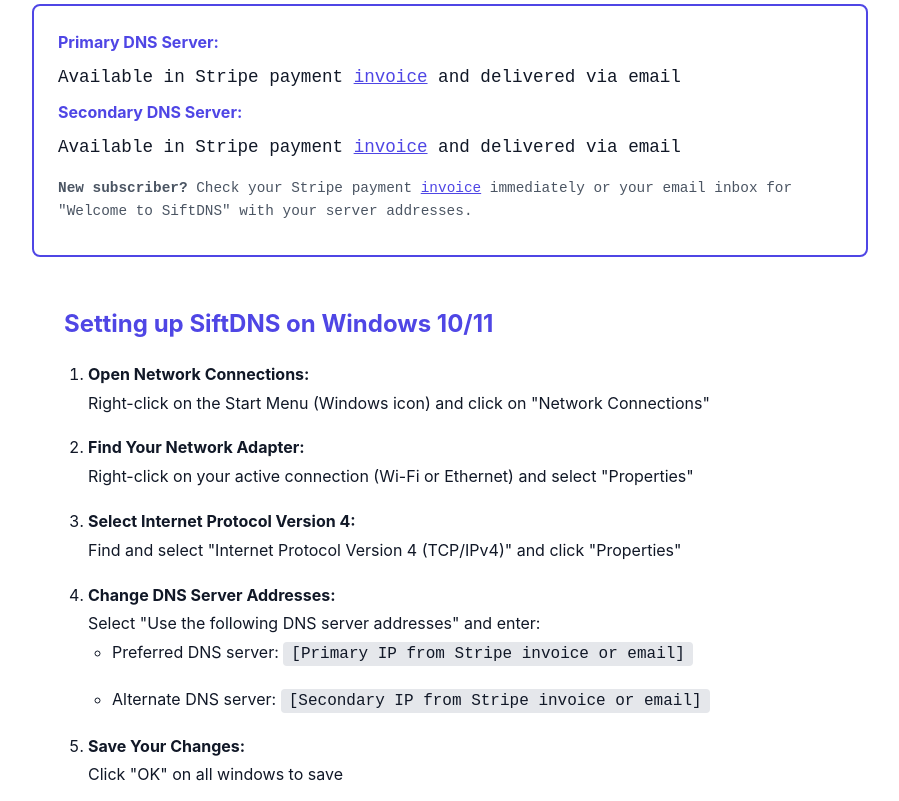
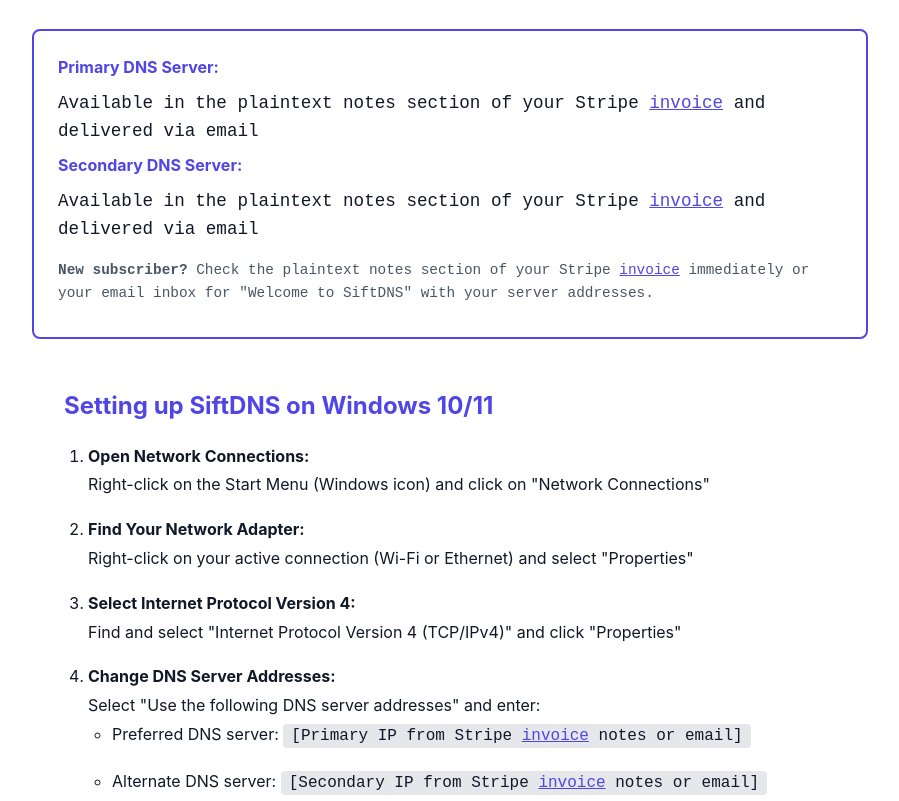
Before and after one commit to SiftDNS/siftDNS_web, a plain HTML site: page setup.html in a window 1280 px wide. Shown: the part 942-1743 px from the top of the page, without its empty margins (190-1089 px from the left). Drawn offline with Linux system fonts and the light colour scheme.

Commit message:
added clarity to invoice location

```diff
--- a/setup.html
+++ b/setup.html
@@ -269,7 +269,7 @@
         <h1>Setup SiftDNS in 2 Minutes</h1>
         <p>Choose your device below for step-by-step instructions. No technical skills required!</p>
         <p style="margin-top: 1rem; font-size: 1rem; opacity: 0.8;">
-            <strong>New subscriber?</strong> Your DNS server addresses are available immediately in your Stripe payment <a href="https://billing.stripe.com/p/login/4gMdR845R7eLcMNdAXcQU00" target="_blank" style="color: white; text-decoration: underline;">invoice</a> and will also be sent via email.
+            <strong>New subscriber?</strong> Your DNS server addresses are available immediately in the plaintext notes section of your Stripe <a href="https://billing.stripe.com/p/login/4gMdR845R7eLcMNdAXcQU00" style="color: rgba(255,255,255,0.9); text-decoration: underline;">invoice</a> and will also be sent via email.
         </p>
     </section>
 
@@ -303,22 +303,22 @@
 
         <div class="important-note">
             <strong>📧 Your DNS Server Addresses:</strong>
-            After completing your Stripe payment, your exclusive SiftDNS server addresses are available immediately in your Stripe payment <a href="https://billing.stripe.com/p/login/4gMdR845R7eLcMNdAXcQU00" target="_blank" style="color: white; text-decoration: underline;">invoice</a> and will also be emailed to you shortly. Keep both handy during setup!
+            After completing your Stripe payment, your exclusive SiftDNS server addresses are available immediately in the plaintext notes section of your Stripe <a href="https://billing.stripe.com/p/login/4gMdR845R7eLcMNdAXcQU00" style="color: white; text-decoration: underline;">invoice</a> and will also be emailed to you shortly. Keep both handy during setup!
         </div>
 
         <div class="dns-servers">
             <h4>Primary DNS Server:</h4>
-            <p>Available in Stripe payment <a href="https://billing.stripe.com/p/login/4gMdR845R7eLcMNdAXcQU00" target="_blank" style="color: var(--primary); text-decoration: underline;">invoice</a> and delivered via email</p>
+            <p>Available in the plaintext notes section of your Stripe <a href="https://billing.stripe.com/p/login/4gMdR845R7eLcMNdAXcQU00" style="color: var(--primary); text-decoration: underline;">invoice</a> and delivered via email</p>
             <h4>Secondary DNS Server:</h4>
-            <p>Available in Stripe payment <a href="https://billing.stripe.com/p/login/4gMdR845R7eLcMNdAXcQU00" target="_blank" style="color: var(--primary); text-decoration: underline;">invoice</a> and delivered via email</p>
+            <p>Available in the plaintext notes section of your Stripe <a href="https://billing.stripe.com/p/login/4gMdR845R7eLcMNdAXcQU00" style="color: var(--primary); text-decoration: underline;">invoice</a> and delivered via email</p>
             <p style="font-size: 0.9rem; margin-top: 1rem; color: var(--gray-600);">
-                <strong>New subscriber?</strong> Check your Stripe payment <a href="https://billing.stripe.com/p/login/4gMdR845R7eLcMNdAXcQU00" target="_blank" style="color: var(--primary); text-decoration: underline;">invoice</a> immediately or your email inbox for "Welcome to SiftDNS" with your server addresses.
+                <strong>New subscriber?</strong> Check the plaintext notes section of your Stripe <a href="https://billing.stripe.com/p/login/4gMdR845R7eLcMNdAXcQU00" style="color: var(--primary); text-decoration: underline;">invoice</a> immediately or your email inbox for "Welcome to SiftDNS" with your server addresses.
             </p>
         </div>
 
         <div id="success-message" class="important-note" style="background: var(--accent); display: none;">
             <strong>🎉 Welcome to SiftDNS!</strong>
-            Your subscription is active. Your exclusive DNS server addresses are in your Stripe payment <a href="https://billing.stripe.com/p/login/4gMdR845R7eLcMNdAXcQU00" target="_blank" style="color: white; text-decoration: underline;">invoice</a> and will also be emailed to you. Follow the setup instructions below. Your first month is free!
+            Your subscription is active. Your exclusive DNS server addresses are in the plaintext notes section of your Stripe <a href="https://billing.stripe.com/p/login/4gMdR845R7eLcMNdAXcQU00" style="color: white; text-decoration: underline;">invoice</a> and will also be emailed to you. Follow the setup instructions below. Your first month is free!
         </div>
 
         <div class="setup-section active" id="windows-setup">
@@ -341,8 +341,8 @@
                         <strong>Change DNS Server Addresses:</strong><br>
                         Select "Use the following DNS server addresses" and enter:
                         <ul>
-                            <li>Preferred DNS server: <code>[Primary IP from Stripe invoice or email]</code></li>
-                            <li>Alternate DNS server: <code>[Secondary IP from Stripe invoice or email]</code></li>
+                            <li>Preferred DNS server: <code>[Primary IP from Stripe <a href="https://billing.stripe.com/p/login/4gMdR845R7eLcMNdAXcQU00" style="color: var(--primary); text-decoration: underline;">invoice</a> notes or email]</code></li>
+                            <li>Alternate DNS server: <code>[Secondary IP from Stripe <a href="https://billing.stripe.com/p/login/4gMdR845R7eLcMNdAXcQU00" style="color: var(--primary); text-decoration: underline;">invoice</a> notes or email]</code></li>
                         </ul>
                     </li>
                     <li>
@@ -385,8 +385,8 @@
                         <strong>Add DNS Servers:</strong><br>
                         Click the "+" button and add:
                         <ul>
-                            <li><code>[Primary IP from Stripe invoice or email]</code></li>
-                            <li><code>[Secondary IP from Stripe invoice or email]</code></li>
+                            <li><code>[Primary IP from Stripe <a href="https://billing.stripe.com/p/login/4gMdR845R7eLcMNdAXcQU00" style="color: var(--primary); text-decoration: underline;">invoice</a> notes or email]</code></li>
+                            <li><code>[Secondary IP from Stripe <a href="https://billing.stripe.com/p/login/4gMdR845R7eLcMNdAXcQU00" style="color: var(--primary); text-decoration: underline;">invoice</a> notes or email]</code></li>
                         </ul>
                     </li>
                     <li>
@@ -431,8 +431,8 @@
                     </li>
                     <li>
                         <strong>Enter DNS Servers:</strong><br>
-                        In DNS 1: <code>[Primary IP from Stripe invoice or email]</code><br>
-                        In DNS 2: <code>[Secondary IP from Stripe invoice or email]</code>
+                        In DNS 1: <code>[Primary IP from Stripe <a href="https://billing.stripe.com/p/login/4gMdR845R7eLcMNdAXcQU00" style="color: var(--primary); text-decoration: underline;">invoice</a> notes or email]</code><br>
+                        In DNS 2: <code>[Secondary IP from Stripe <a href="https://billing.stripe.com/p/login/4gMdR845R7eLcMNdAXcQU00" style="color: var(--primary); text-decoration: underline;">invoice</a> notes or email]</code>
                     </li>
                     <li>
                         <strong>Save:</strong><br>
@@ -470,8 +470,8 @@
                         <strong>Add DNS Servers:</strong><br>
                         Tap "Add Server" and enter:
                         <ul>
-                            <li><code>[Primary IP from Stripe invoice or email]</code></li>
-                            <li><code>[Secondary IP from Stripe invoice or email]</code></li>
+                            <li><code>[Primary IP from Stripe <a href="https://billing.stripe.com/p/login/4gMdR845R7eLcMNdAXcQU00" style="color: var(--primary); text-decoration: underline;">invoice</a> notes or email]</code></li>
+                            <li><code>[Secondary IP from Stripe <a href="https://billing.stripe.com/p/login/4gMdR845R7eLcMNdAXcQU00" style="color: var(--primary); text-decoration: underline;">invoice</a> notes or email]</code></li>
                         </ul>
                         Remove any existing servers by tapping the red minus button
                     </li>
@@ -506,8 +506,8 @@
                         <strong>Enter SiftDNS Servers:</strong><br>
                         Replace existing DNS with:
                         <ul>
-                            <li>Primary DNS: <code>[Primary IP from Stripe invoice or email]</code></li>
-                            <li>Secondary DNS: <code>[Secondary IP from Stripe invoice or email]</code></li>
+                            <li>Primary DNS: <code>[Primary IP from Stripe <a href="https://billing.stripe.com/p/login/4gMdR845R7eLcMNdAXcQU00" style="color: var(--primary); text-decoration: underline;">invoice</a> notes or email]</code></li>
+                            <li>Secondary DNS: <code>[Secondary IP from Stripe <a href="https://billing.stripe.com/p/login/4gMdR845R7eLcMNdAXcQU00" style="color: var(--primary); text-decoration: underline;">invoice</a> notes or email]</code></li>
                         </ul>
                     </li>
                     <li>
@@ -525,7 +525,7 @@
                     <li><strong>Netgear Orbi:</strong> Orbi app → Settings → Internet Settings → DNS</li>
                     <li><strong>TP-Link Deco:</strong> Deco app → Advanced → IPv4 → DNS Server</li>
                 </ul>
-                <p style="margin-bottom: 1.5rem;">Look for "DNS", "Custom DNS", or "Advanced Network Settings" in your router's app, then enter your SiftDNS server addresses from your Stripe invoice or email.</p>
+                <p style="margin-bottom: 1.5rem;">Look for "DNS", "Custom DNS", or "Advanced Network Settings" in your router's app, then enter your SiftDNS server addresses from the plaintext notes section of your Stripe <a href="https://billing.stripe.com/p/login/4gMdR845R7eLcMNdAXcQU00" style="color: var(--primary); text-decoration: underline;">invoice</a> or email.</p>
 
                 <div class="important-note" style="margin-top: 2rem;">
                     <strong>✨ Pro Tip:</strong>
@@ -553,7 +553,7 @@
                     <li>Choose Wi-Fi or LAN Cable</li>
                     <li>Select "Custom"</li>
                     <li>For DNS Settings, choose "Manual"</li>
-                    <li>Enter Primary: <code>[Primary IP from Stripe invoice or email]</code> and Secondary: <code>[Secondary IP from Stripe invoice or email]</code></li>
+                    <li>Enter Primary: <code>[Primary IP from Stripe <a href="https://billing.stripe.com/p/login/4gMdR845R7eLcMNdAXcQU00" style="color: var(--primary); text-decoration: underline;">invoice</a> notes or email]</code> and Secondary: <code>[Secondary IP from Stripe <a href="https://billing.stripe.com/p/login/4gMdR845R7eLcMNdAXcQU00" style="color: var(--primary); text-decoration: underline;">invoice</a> notes or email]</code></li>
                 </ol>
 
                 <h4 style="color: var(--primary); margin: 2rem 0 1rem;">Xbox Setup:</h4>
@@ -561,7 +561,7 @@
                     <li>Press Xbox button → Settings → Network</li>
                     <li>Select "Network settings" → "Advanced settings"</li>
                     <li>Select "DNS settings" → "Manual"</li>
-                    <li>Enter Primary: <code>[Primary IP from Stripe invoice or email]</code> and Secondary: <code>[Secondary IP from Stripe invoice or email]</code></li>
+                    <li>Enter Primary: <code>[Primary IP from Stripe <a href="https://billing.stripe.com/p/login/4gMdR845R7eLcMNdAXcQU00" style="color: var(--primary); text-decoration: underline;">invoice</a> notes or email]</code> and Secondary: <code>[Secondary IP from Stripe <a href="https://billing.stripe.com/p/login/4gMdR845R7eLcMNdAXcQU00" style="color: var(--primary); text-decoration: underline;">invoice</a> notes or email]</code></li>
                 </ol>
 
                 <h4 style="color: var(--primary); margin: 2rem 0 1rem;">Nintendo Switch Setup:</h4>
@@ -569,7 +569,7 @@
                     <li>System Settings → Internet → Internet Settings</li>
                     <li>Select your network → Change Settings</li>
                     <li>DNS Settings → Manual</li>
-                    <li>Enter Primary: <code>[Primary IP from Stripe invoice or email]</code> and Secondary: <code>[Secondary IP from Stripe invoice or email]</code></li>
+                    <li>Enter Primary: <code>[Primary IP from Stripe <a href="https://billing.stripe.com/p/login/4gMdR845R7eLcMNdAXcQU00" style="color: var(--primary); text-decoration: underline;">invoice</a> notes or email]</code> and Secondary: <code>[Secondary IP from Stripe <a href="https://billing.stripe.com/p/login/4gMdR845R7eLcMNdAXcQU00" style="color: var(--primary); text-decoration: underline;">invoice</a> notes or email]</code></li>
                 </ol>
             </div>
 
```
Also changed, not shown: index.html (+2 -2 lines).
